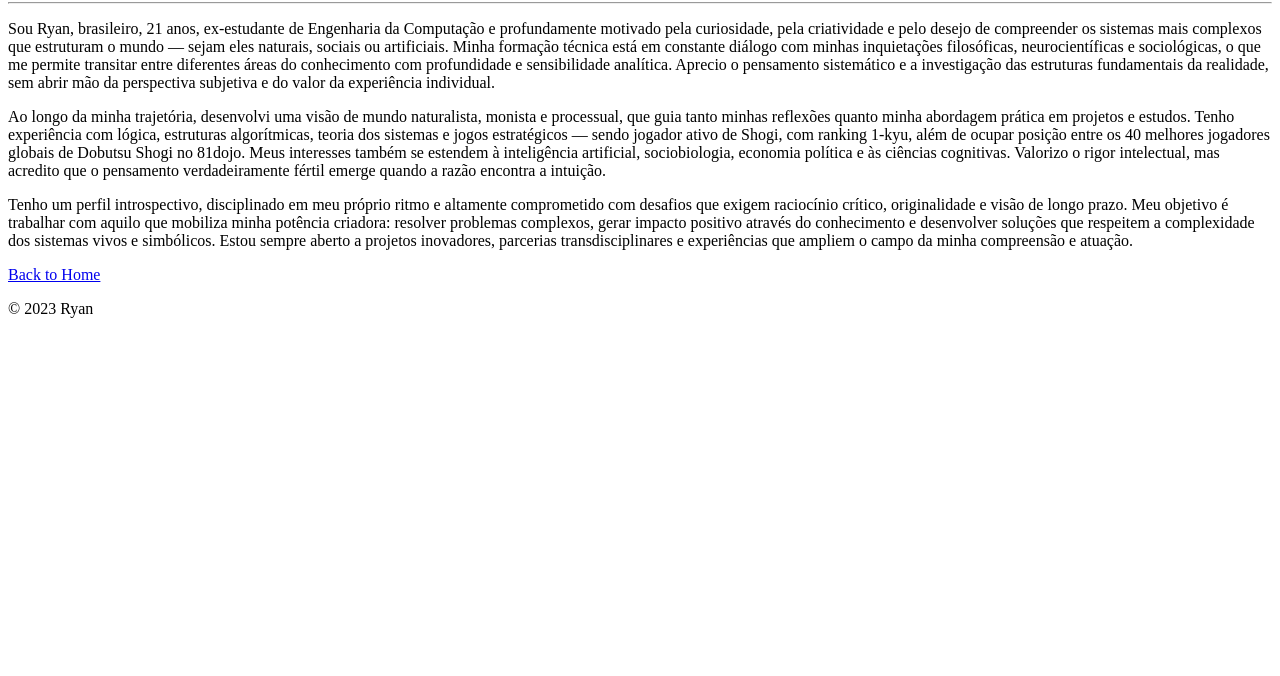
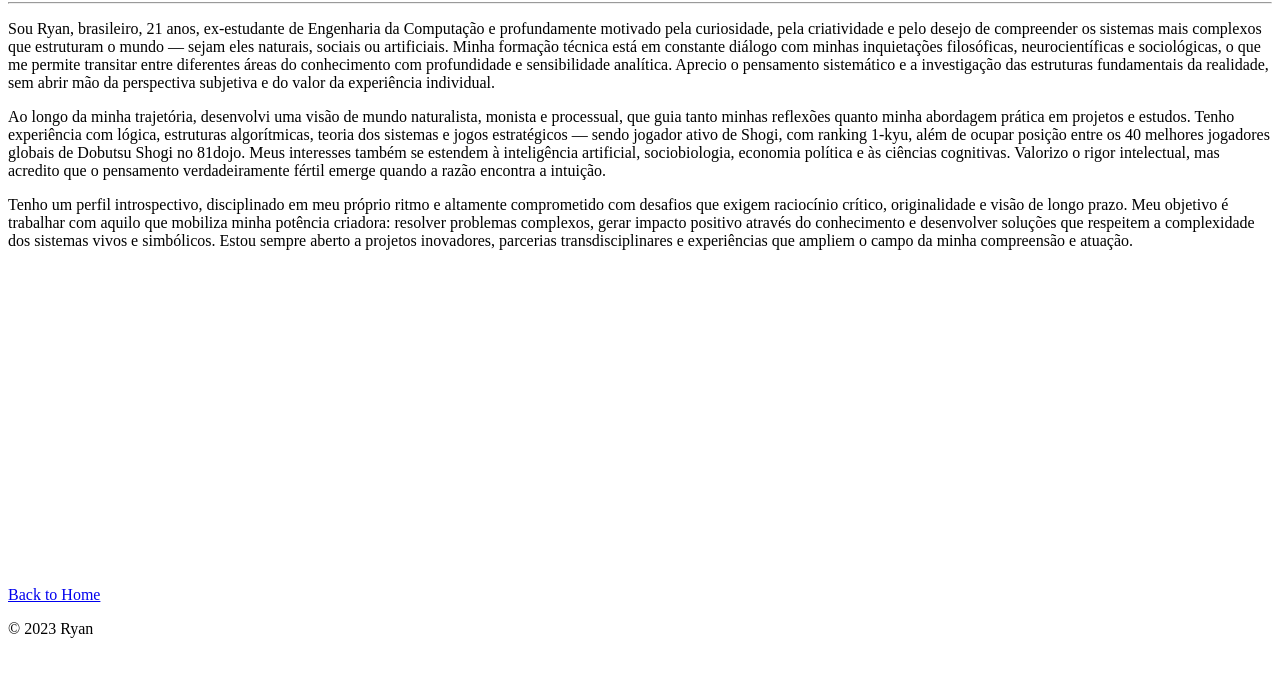
Before and after one commit to Ryan-Alves/Ryan-s-page-, a plain HTML site: page about.html in a window 1280 px wide. Shown: the part 78-754 px from the top of the page. Drawn offline with Linux system fonts and the light colour scheme.

Commit message:
Add files via upload

```diff
--- a/about.html
+++ b/about.html
@@ -3,6 +3,11 @@
       <head>
          <meta charset="UTF-8">
          <title>Sobre Ryan</title>
+         <style>
+            html {
+               scroll-behavior: smooth;
+            }
+         </style>
       </head>
 
       <body>
@@ -38,6 +43,10 @@
                 ampliem o campo da minha compreensão e atuação.</p>
          </main>
 
+         <section id="Espaçador">
+            <div style="height: 40vh;"></div>
+         </section>
+
          <footer>
             <nav>
                <a href="index.html">Back to Home</a>
```
